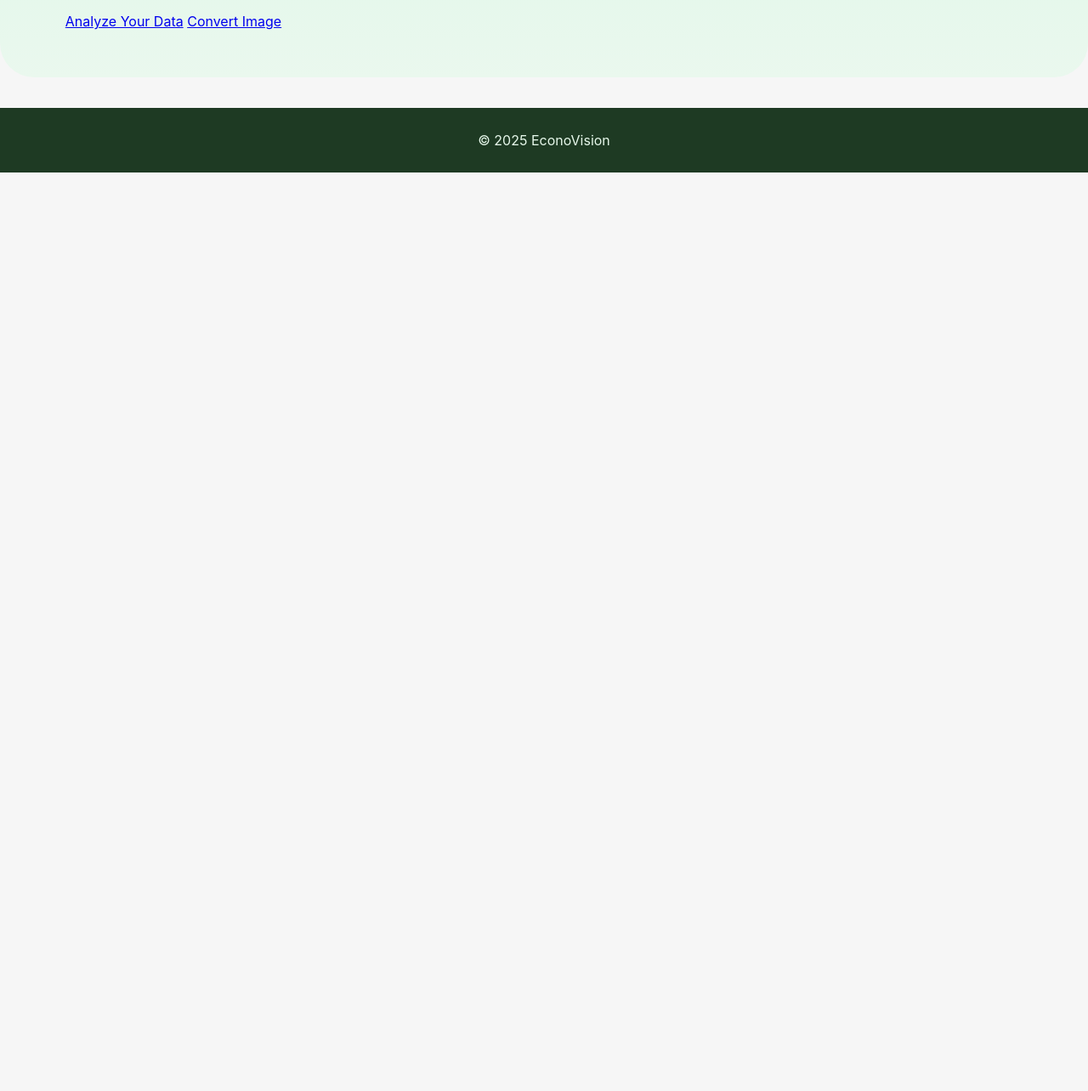
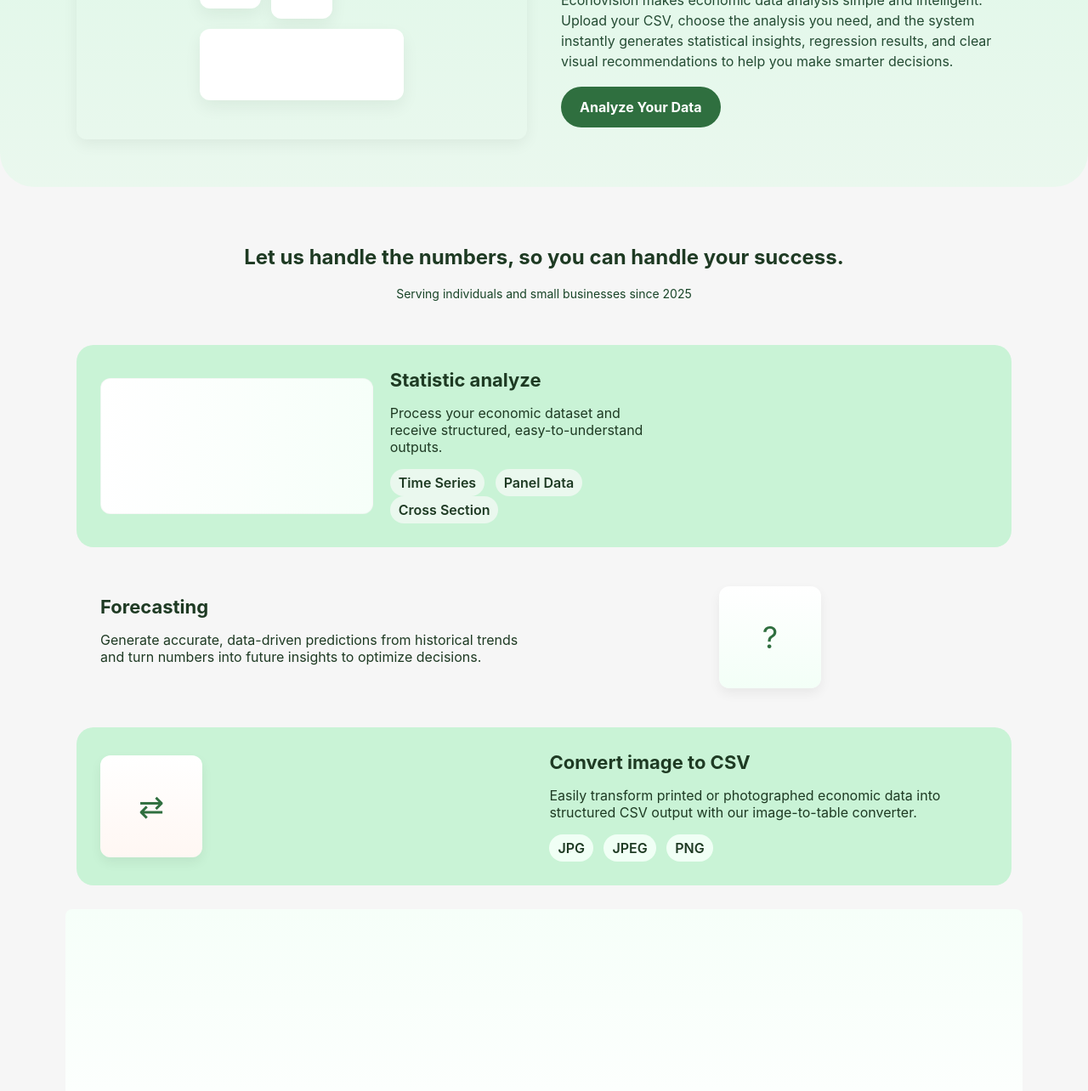
Before and after one commit to Rhefanza/proyek-alpro-2, a plain HTML site: page Econovision/index.html in a window 1280 px wide. Shown: the part 208-1492 px from the top of the page at 85% size. Before the commit the page ends 800 px from the top, so only its background shows below. Drawn offline with Linux system fonts and the light colour scheme.

Commit message:
update struktur

```diff
--- a/Econovision/index.html
+++ b/Econovision/index.html
@@ -12,18 +12,129 @@
     <nav>
       <a href="how.html">How It Works</a>
       <a href="upload.html">Analyze Your Data</a>
-      <a href="convert.html">Convert IMG</a>
     </nav>
   </header>
-
   <section class="hero">
-    <h1>ECONOVISION</h1>
-    <p>Smart analysis for your economic data</p>
-    <div class="cta">
-      <a href="upload.html" class="btn">Analyze Your Data</a>
-      <a href="convert.html" class="btn">Convert Image</a>
+    <div class="container">
+      <div class="illustration" aria-hidden="true">
+        <div class="cards-illustration">
+          <div class="card small"></div>
+          <div class="card med"></div>
+          <div class="card wide"></div>
+        </div>
+      </div>
+      <div class="content">
+        <h1>ECONOVISION</h1>
+        <p>
+          Econovision makes economic data analysis simple and intelligent. Upload
+          your CSV, choose the analysis you need, and the system instantly
+          generates statistical insights, regression results, and clear visual
+          recommendations to help you make smarter decisions.
+        </p>
+        <div class="cta">
+          <a href="upload.html" class="btn">Analyze Your Data</a>
+        </div>
+      </div>
     </div>
   </section>
+
+  <section class="section-title">
+    <h2>Let us handle the numbers, so you can handle your success.</h2>
+    <p class="small">Serving individuals and small businesses since 2025</p>
+  </section>
+
+  <section class="features">
+    <div class="feature">
+      <div class="feature-left">
+        <div class="chart-placeholder" aria-hidden="true"></div>
+      </div>
+      <div class="feature-right">
+        <h2>Statistic analyze</h2>
+        <p>
+          Process your economic dataset and receive structured, easy-to-understand
+          outputs.
+        </p>
+        <div class="small-badges">
+          <span class="badge">Time Series</span>
+          <span class="badge">Panel Data</span>
+          <span class="badge">Cross Section</span>
+        </div>
+      </div>
+    </div>
+  </section>
+
+  <section class="features alt">
+    <div class="feature">
+      <div class="feature-right">
+        <h2>Forecasting</h2>
+        <p>
+          Generate accurate, data-driven predictions from historical trends and
+          turn numbers into future insights to optimize decisions.
+        </p>
+      </div>
+      <div class="feature-left icon-block">
+        <div class="icon icon-forecast">?</div>
+      </div>
+    </div>
+  </section>
+
+  <section class="features">
+    <div class="feature">
+      <div class="feature-left">
+        <div class="icon icon-convert">⇄</div>
+      </div>
+      <div class="feature-right">
+        <h2>Convert image to CSV</h2>
+        <p>
+          Easily transform printed or photographed economic data into
+          structured CSV output with our image-to-table converter.
+        </p>
+        <div class="file-types">
+          <span class="badge">JPG</span>
+          <span class="badge">JPEG</span>
+          <span class="badge">PNG</span>
+        </div>
+      </div>
+    </div>
+  </section>
+
+  <section class="hero-photo" aria-hidden="true"></section>
+
+  <section class="audience">
+    <h3>Smart Analyze for everyone</h3>
+    <p class="small">At Econovision, we believe data should be effortless for everyone.</p>
+    <div class="cards">
+      <div class="aud-card">
+        <h4>For Freelancers</h4>
+        <p>Simplicity &amp; Control for independent workers.</p>
+      </div>
+      <div class="aud-card">
+        <h4>For Students</h4>
+        <p>Stability &amp; Security for learning and projects.</p>
+      </div>
+      <div class="aud-card">
+        <h4>For Small Businesses</h4>
+        <p>Scalable insights to support planning and growth.</p>
+      </div>
+    </div>
+  </section>
+
+  <section class="learn">
+    <div class="left">
+      <h3>Learn How To Do It</h3>
+      <p>
+        Discover simple, step-by-step guides to understand your data, run
+        analyses, and interpret results with confidence — perfect for
+        beginners.
+      </p>
+      <a class="btn" href="how.html">Learn More</a>
+    </div>
+    <div class="right"></div>
+  </section>
+
+  <div class="cta-big">
+    <a href="upload.html" class="btn">Analyze Your data</a>
+  </div>
 
   <footer class="footer">© 2025 EconoVision</footer>
 </body>
--- a/Econovision/style.css
+++ b/Econovision/style.css
@@ -20,12 +20,27 @@
 .hero p{margin:0 0 18px;line-height:1.5;color:#244b33;max-width:560px}
 .cta button{padding:12px 20px;border-radius:999px;border:2px solid transparent;background:var(--accent);color:white;font-weight:700;margin-right:12px;cursor:pointer}
 .cta button.secondary{background:white;color:var(--accent);border:2px solid var(--accent)}
+/* anchor based buttons */
+.btn{display:inline-block;padding:12px 20px;border-radius:999px;background:var(--accent);color:#fff;font-weight:700;text-decoration:none;border:2px solid transparent;margin-right:12px}
+.btn.btn-ghost{background:white;color:var(--dark-green);border:2px solid var(--dark-green)}
 .stats{display:flex;gap:18px;justify-content:center;padding:28px 6%}
 .stats .card{background:white;padding:18px 22px;border-radius:12px;box-shadow:0 6px 12px rgba(15,35,20,0.04);min-width:140px;text-align:center;font-weight:700}
 .section-title{text-align:center;padding:48px 6px 20px}
 .features{max-width:var(--max-width);margin:18px auto;background:var(--mint-2);padding:28px;border-radius:var(--radius);display:flex;gap:24px;align-items:center}
 .features img{width:140px}
 .features h2{margin:0 0 8px;font-size:22px}
+.features .feature{display:flex;gap:20px;align-items:center}
+.features.alt{background:transparent;margin-top:8px}
+.feature-left{flex:1}
+.feature-right{flex:1}
+.chart-placeholder{height:160px;background:linear-gradient(90deg,#fff,#f6fff9);border-radius:12px;border:1px solid rgba(0,0,0,0.03)}
+.icon-block{display:flex;align-items:center;justify-content:center}
+.icon{width:120px;height:120px;border-radius:12px;background:white;display:flex;align-items:center;justify-content:center;font-size:36px;color:var(--accent);box-shadow:0 6px 14px rgba(0,0,0,0.06)}
+.icon-forecast{background:linear-gradient(180deg,#fff,#f3fff7)}
+.icon-convert{background:linear-gradient(180deg,#fff,#fff7f3)}
+.small-badges{margin-top:12px}
+.badge{display:inline-block;background:#eaf8ee;color:var(--dark-green);padding:6px 10px;border-radius:999px;margin-right:8px;font-weight:600}
+.file-types .badge{background:#f0fff5}
 .audience{max-width:var(--max-width);margin:28px auto;padding:18px}
 .cards{display:grid;grid-template-columns:repeat(3,1fr);gap:18px;margin-top:18px}
 .aud-card{background:white;padding:20px;border-radius:12px;box-shadow:0 4px 10px rgba(0,0,0,0.04)}
@@ -35,6 +50,15 @@
 .learn .left{flex:1;background:var(--accent);color:white;padding:28px;border-radius:16px}
 .learn .right{flex:1;background:var(--mint-2);border-radius:16px;padding:28px}
 .cta-big{display:flex;gap:12px;justify-content:center;margin:36px 0}
+/* Illustration cards inside hero */
+.illustration{display:flex;align-items:center;justify-content:center}
+.cards-illustration{display:grid;grid-template-columns:repeat(3,1fr);gap:12px;width:240px}
+.cards-illustration .card{height:72px;border-radius:12px;background:white;box-shadow:0 8px 20px rgba(15,35,20,0.06)}
+.cards-illustration .card.small{height:60px}
+.cards-illustration .card.med{height:72px}
+.cards-illustration .card.wide{grid-column:span 3;height:84px}
+.hero .container{max-width:var(--max-width);margin:0 auto;display:flex;gap:40px;align-items:center}
+.hero-photo{height:320px;background:linear-gradient(180deg,#f6fff9,#fff);border-radius:8px;margin:28px 6%;max-width:1200px}
 /* Responsive */
 @media (max-width:900px){
   .hero .container{flex-direction:column}
```
